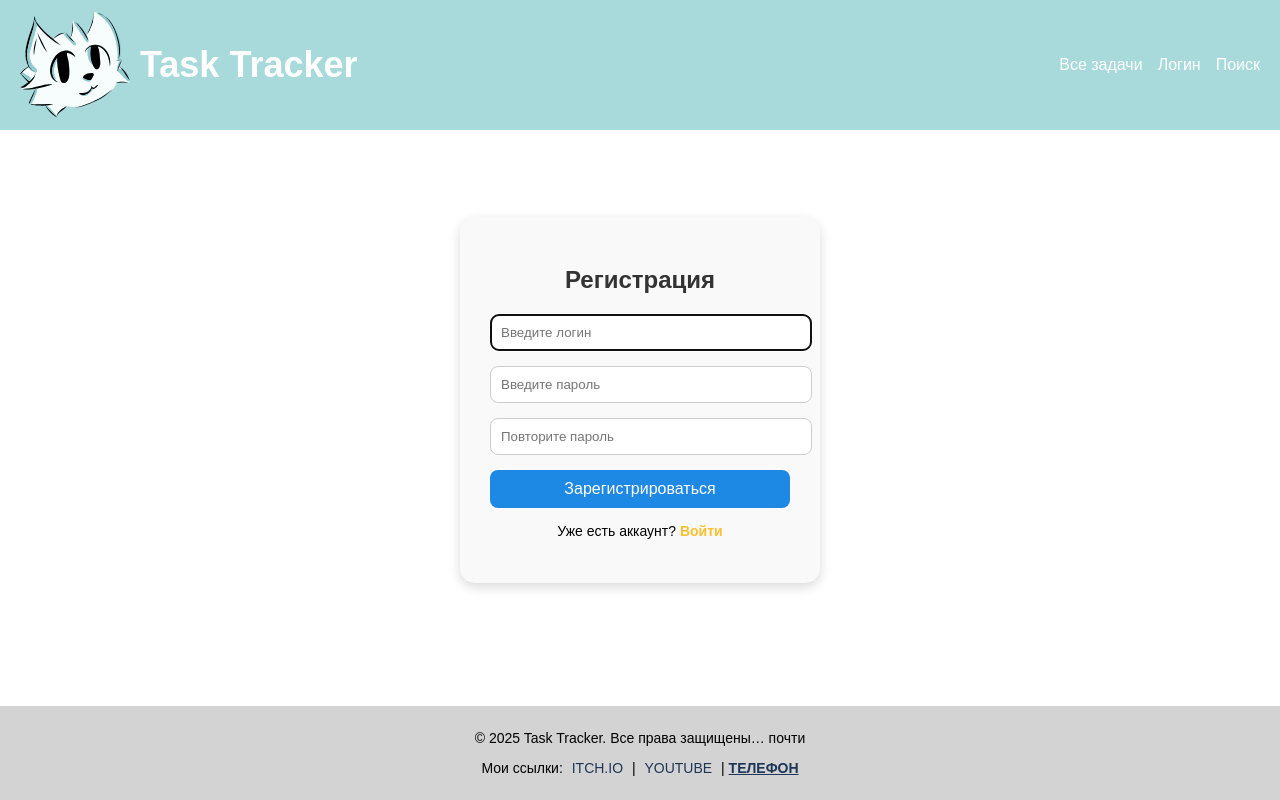
After one commit to Andrei1290/Task_tracker, a Django app: page /register in a window 1280 px wide. The commit adds this page. Run offline with Django 5.2, Linux system fonts and the light colour scheme.

Commit message:
Четвертый пуш. Добавил Авторизацию, логин и регистрация. а также дизайн

```diff
--- a/static/css/styles.css
+++ b/static/css/styles.css
@@ -174,15 +174,15 @@ footer p a:hover, footer p .clickable:hover {
 
 .edit-comment-btn {
     text-decoration: none;
-    color: #fff;
-    background-color: #f59f00;
+    color: #1d3557;
+    background-color: #a1e7f6;
     padding: 4px 8px;
     border-radius: 5px;
     font-size: 12px;
 }
 
 .edit-comment-btn:hover {
-    background-color: #d97706;
+    background-color: #92d6e5;
 }
 
 .comment-actions {
@@ -214,7 +214,7 @@ footer p a:hover, footer p .clickable:hover {
 }
 
 .add-comment button {
-    background-color: #a1e7f6; /* желтая кнопка */
+    background-color: #a1e7f6;
     color: #1d3557;
     border: none;
     padding: 8px 16px;
@@ -407,3 +407,191 @@ footer p a:hover, footer p .clickable:hover {
     box-shadow: 0 1px 3px rgba(0,0,0,0.1);
     color: #1d3557;
 }
+
+.login-container {
+    display: flex;
+    justify-content: center;
+    align-items: center;
+    min-height: 70vh;
+}
+
+.login-box {
+    background: #f9f9f9;
+    padding: 30px;
+    border-radius: 15px;
+    box-shadow: 0 4px 12px rgba(0,0,0,0.15);
+    width: 300px;
+    text-align: center;
+}
+
+.login-box h2 {
+    margin-bottom: 20px;
+    color: #333;
+}
+
+.form-field {
+    margin-bottom: 15px;
+}
+
+.form-field input {
+    width: 100%;
+    padding: 10px;
+    border: 1px solid #ccc;
+    border-radius: 8px;
+}
+
+.login-btn {
+    background: #1e88e5; /* синий */
+    color: white;
+    padding: 10px 15px;
+    border: none;
+    border-radius: 8px;
+    cursor: pointer;
+    width: 100%;
+    font-size: 16px;
+    transition: 0.3s;
+}
+
+.login-btn:hover {
+    background: #1565c0;
+}
+
+.register-link {
+    margin-top: 15px;
+    font-size: 14px;
+}
+
+.register-link a {
+    color: #fbc02d; /* жёлтый */
+    text-decoration: none;
+    font-weight: bold;
+}
+
+.register-link a:hover {
+    text-decoration: underline;
+}
+
+
+.comment-edit-form {
+    margin-top: 10px;
+    display: flex;
+    flex-direction: column;
+    gap: 5px;
+}
+
+.comment-edit-form textarea.edit-content {
+    width: 100%;
+    padding: 10px;
+    border-radius: 10px;
+    border: 1px solid #ccc;
+    font-family: Arial, sans-serif;
+    font-size: 14px;
+    resize: vertical;
+    min-height: 80px;
+    box-shadow: 0 2px 5px rgba(0,0,0,0.1);
+    transition: border 0.2s, box-shadow 0.2s;
+}
+
+.comment-edit-form textarea.edit-content:focus {
+    outline: none;
+    border-color: #1e88e5;
+    box-shadow: 0 0 5px rgba(30,136,229,0.3);
+}
+
+.comment-edit-form .edit-buttons {
+    display: flex;
+    justify-content: flex-end;
+    gap: 5px;
+}
+
+.comment-edit-form .edit-buttons button {
+    padding: 6px 12px;
+    border-radius: 8px;
+    border: none;
+    cursor: pointer;
+    font-weight: bold;
+    font-size: 13px;
+    transition: background-color 0.2s;
+}
+
+.comment-edit-form .save-edit-btn {
+    background-color: #1e88e5;
+    color: white;
+}
+
+.comment-edit-form .save-edit-btn:hover {
+    background-color: #1565c0;
+}
+
+.comment-edit-form .cancel-edit-btn {
+    background-color: #ccc;
+    color: #333;
+}
+
+.comment-edit-form .cancel-edit-btn:hover {
+    background-color: #b3b3b3;
+}
+
+
+.add-comment form {
+    display: flex;
+    flex-direction: column;
+    gap: 5px;
+    background-color: #f0f8ff;
+    padding: 15px;
+    border-radius: 10px;
+    box-shadow: 0 1px 3px rgba(0,0,0,0.1);
+}
+
+.add-comment textarea {
+    width: 100%;
+    padding: 10px;
+    border-radius: 10px;
+    border: 1px solid #ccc;
+    font-family: Arial, sans-serif;
+    font-size: 14px;
+    resize: vertical;
+    min-height: 80px;
+    box-shadow: 0 2px 5px rgba(0,0,0,0.1);
+    transition: border 0.2s, box-shadow 0.2s;
+}
+
+.add-comment textarea:focus {
+    outline: none;
+    border-color: #1e88e5;
+    box-shadow: 0 0 5px rgba(30,136,229,0.3);
+}
+
+.add-comment .comment-buttons {
+    display: flex;
+    justify-content: flex-end;
+    gap: 5px;
+}
+
+.add-comment .comment-buttons button {
+    padding: 6px 12px;
+    border-radius: 8px;
+    border: none;
+    cursor: pointer;
+    font-weight: bold;
+    font-size: 13px;
+    transition: background-color 0.2s;
+}
+
+.add-comment .submit-comment-btn {
+    background-color: #1e88e5;
+    color: white;
+}
+
+.add-comment .submit-comment-btn:hover {
+    background-color: #1565c0;
+}
+
+.add-comment .cancel-comment-btn {
+    background-color: #ccc;
+    color: #333;
+}
+
+.add-comment .cancel-comment-btn:hover {
+    background-color: #b3b3b3;
+}
--- a/task_tracker/forms.py
+++ b/task_tracker/forms.py
@@ -1,5 +1,7 @@
 from django import forms
 from .models import *
+from django.contrib.auth.models import User
+from django.contrib.auth.forms import UserCreationForm, AuthenticationForm
 
 class TaskForm(forms.ModelForm):
     class Meta:
@@ -27,3 +29,29 @@ class CommentForm(forms.ModelForm):
     widgets = {
        'media': forms.FileInput
     }
+
+class SimpleRegisterForm(UserCreationForm):
+    password1 = forms.CharField(
+        label="Пароль",
+        widget=forms.PasswordInput(attrs={"class": "input-field", "placeholder": "Введите пароль"})
+    )
+    password2 = forms.CharField(
+        label="Подтверждение пароля",
+        widget=forms.PasswordInput(attrs={"class": "input-field", "placeholder": "Повторите пароль"})
+    )
+
+    class Meta:
+        model = User
+        fields = ["username", "password1", "password2"]
+        widgets = {
+            "username": forms.TextInput(attrs={"class": "input-field", "placeholder": "Введите логин"}),
+        }
+
+
+class SimpleLoginForm(AuthenticationForm):
+    username = forms.CharField(
+        widget=forms.TextInput(attrs={"class": "input-field", "placeholder": "Введите логин"})
+    )
+    password = forms.CharField(
+        widget=forms.PasswordInput(attrs={"class": "input-field", "placeholder": "Введите пароль"})
+    )
--- a/task_tracker/urls.py
+++ b/task_tracker/urls.py
@@ -11,4 +11,5 @@ urlpatterns = [
     path('comment_delete/<int:pk>/', views.CommentDeleteView.as_view(), name='comment-delete'),
     path('login', views.CustomLoginView.as_view(), name='login'),
     path('logout', views.CustomLogoutView.as_view(), name='logout'),
+    path("register", views.RegisterView.as_view(), name="register"),
 ]
--- a/task_tracker/views.py
+++ b/task_tracker/views.py
@@ -2,11 +2,14 @@ from django.shortcuts import render, redirect
 from task_tracker import models
 from django.views.generic import ListView, DetailView, CreateView, UpdateView, DeleteView
 from django.urls import reverse_lazy
-from .forms import TaskForm, CommentForm, TaskFilterForm
+from .forms import TaskForm, CommentForm, TaskFilterForm, SimpleRegisterForm, SimpleLoginForm
 from django.contrib.auth.mixins import LoginRequiredMixin
 from .mixin import UserIsOwnerMixin
 from django.core.exceptions import PermissionDenied
 from django.contrib.auth.views import LoginView, LogoutView
+
+from django.contrib.auth.forms import UserCreationForm
+from django.views import generic
 
 # Create your views here.
 
@@ -70,13 +73,19 @@ class CommentUpdateView(UpdateView):
     model = models.Comment
     fields = ["content"]
 
-    def from_valid(self, form):
+    def form_valid(self, form):
         comment = self.get_object()
         if comment.author != self.request.user:
             raise PermissionDenied("Вы не являетесь автором коментария!")
         return super().form_valid(form)
     def get_success_url(self):
         return reverse_lazy('task-detail', kwargs={'pk':self.object.task.pk})
+    def dispatch(self, request, *args, **kwargs):
+        comment = self.get_object()
+        if comment.author != request.user:
+            raise PermissionDenied("Вы не автор этого комментария!")
+        return super().dispatch(request, *args, **kwargs)
+
 
 
 class CommentDeleteView(DeleteView):
@@ -96,8 +105,16 @@ class CommentDeleteView(DeleteView):
 
 class CustomLoginView(LoginView):
     redirect_authenticated_user = True
-    template_name='task_tracker/login.html'
+    template_name = 'task_tracker/login.html'
+    authentication_form = SimpleLoginForm  # <--- вот это
 
 
 class CustomLogoutView(LogoutView):
     next_page = 'login'
+
+
+
+class RegisterView(generic.CreateView):
+    form_class = SimpleRegisterForm
+    template_name = "task_tracker/register.html"
+    success_url = reverse_lazy("login")
--- /dev/null
+++ b/templates/task_tracker/register.html
@@ -0,0 +1,31 @@
+{% extends "base.html" %}
+{% block content %}
+<div class="login-container">
+    <div class="login-box">
+        <h2>Регистрация</h2>
+        <form method="post">
+            {% csrf_token %}
+
+            <div class="form-field">
+                {{ form.username.errors }}
+                {{ form.username }}
+            </div>
+
+            <div class="form-field">
+                {{ form.password1.errors }}
+                {{ form.password1 }}
+            </div>
+
+            <div class="form-field">
+                {{ form.password2.errors }}
+                {{ form.password2 }}
+            </div>
+
+            <button type="submit" class="login-btn">Зарегистрироваться</button>
+        </form>
+        <p class="register-link">
+            Уже есть аккаунт? <a href="{% url 'login' %}">Войти</a>
+        </p>
+    </div>
+</div>
+{% endblock %}
```
Also changed, not shown: static/js/comment_edit.js (added, +70 -0 lines), templates/task_tracker/task_detail.html (+13 -3 lines), 1 other file.
